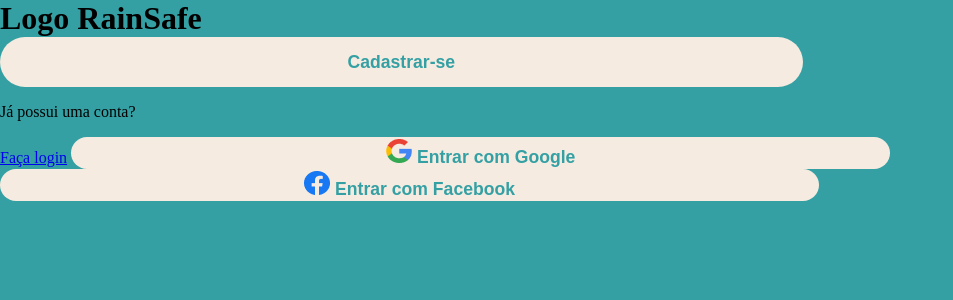
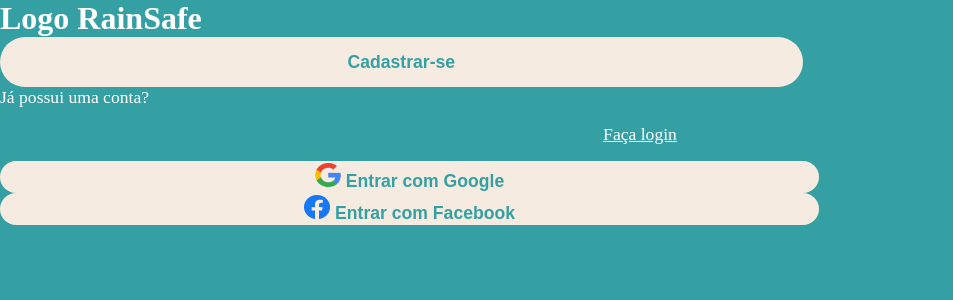
Before and after one commit to WallysFerreira/rainsafe, a SvelteKit app: page /welcome in a window 1280 px wide. Shown: the top 300 px of the page, without its empty margins (0-953 px from the left). Built offline with nearby package versions, Linux system fonts and the light colour scheme.

Commit message:
#16 fix styling details

```diff
--- a/src/app.css
+++ b/src/app.css
@@ -4,7 +4,7 @@
   --tertiary-color: #F5EBE0;
 }
 
-body, html {
+body, html, p {
   margin: 0;
   padding: 0;
 }
--- a/src/routes/welcome/+layout.svelte
+++ b/src/routes/welcome/+layout.svelte
@@ -10,6 +10,12 @@
       width: 100vw;
       height: 100vh;
     }
+
+  :global(h1, p, a) {
+      font-family: Montserrat;
+      color: white;
+      text-decoration: none;
+    }
 </style>
 
 
--- a/src/routes/welcome/+page.svelte
+++ b/src/routes/welcome/+page.svelte
@@ -2,7 +2,19 @@
   import Button from '$lib/ui-components/welcome/Button.svelte';
 </script>
 
-<div>
+<style>
+  a {
+      display: block;
+      padding: 2vh 0;
+      text-align: center;
+      text-decoration: underline white;
+  }
+
+  a, p {
+      font-size: 1.1em;
+  }
+</style>
+
 <h1>Logo RainSafe</h1>
 
 <Button text="Cadastrar-se" widthInVw=62.7 heightInVh=6.25 />
@@ -11,4 +23,3 @@
 
 <Button ssoPlatform="Google" widthInVw=64 heightInVh=4 />
 <Button ssoPlatform="faceBook" widthInVw=64 heightInVh=4 />
-</div>
```
Lines whose indentation alone changed are shown as unchanged.
